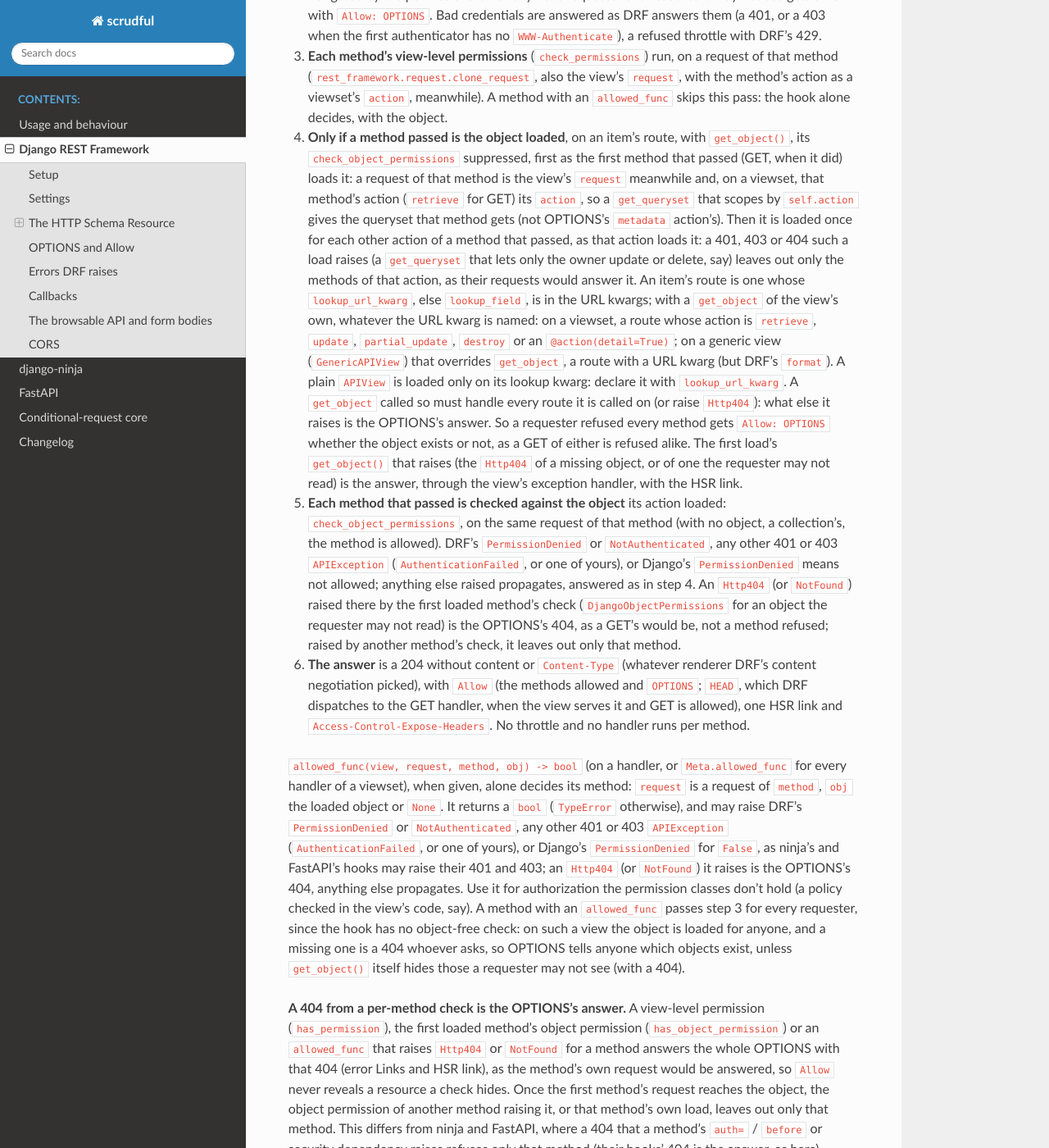
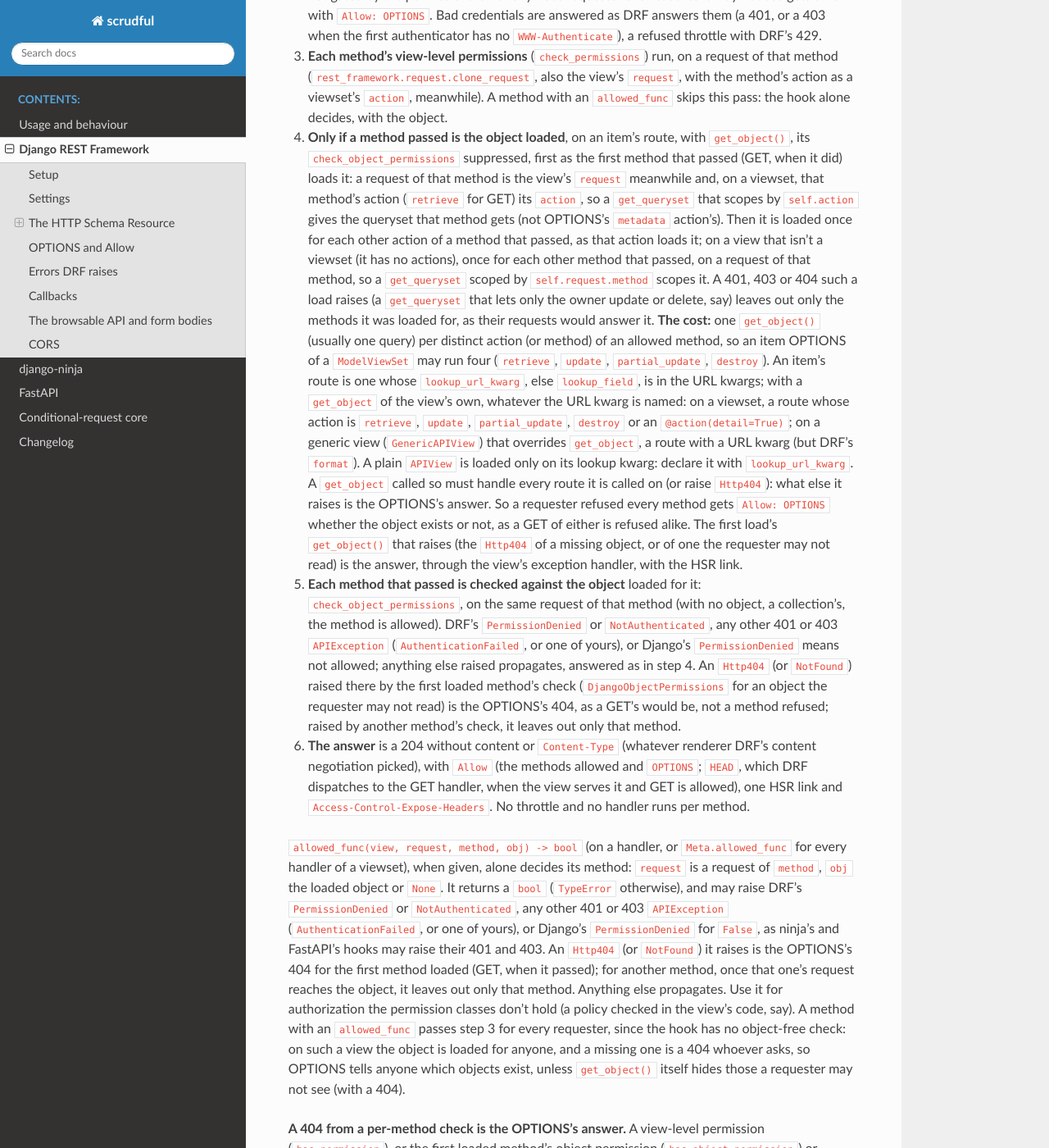
Before and after one commit to mimotoai/scrudful, a Sphinx documentation site: the page built from docs/source/rest_framework.rst, in a window 1280 px wide and 1400 px high, scrolled down 5889 px. Shown: the whole window at 82% size. Built offline with Sphinx 7.4.7 and the Read the Docs theme 3.1.0, drawn with Linux system fonts in a browser that asks for light colours; some of the changed text lies outside the part shown.

Commit message:
mr10 r2 C2 fix1: N2a N2b: per-method loads off viewsets; another hook's 404 refuses its method
A view that isn't a viewset has no actions: OPTIONS loads the object
once for each method that passed, on a request of that method, so a
get_queryset scoped by request.method is checked per method. Another
method's allowed_func raising Http404 now refuses only that method; the
first loaded method's 404 still answers. The DRF docs name the cost: up
to four get_object() calls on a ModelViewSet item.

Claude-Session: https://claude.ai/code/session_01SAZeWv3jW9kYJFL415oZPV

```diff
--- a/docs/source/rest_framework.rst
+++ b/docs/source/rest_framework.rst
@@ -342,10 +342,16 @@ With ``ScrudfulMetadata`` installed, OPTIONS is answered in this order:
    action (``retrieve`` for GET) its ``action``, so a ``get_queryset`` that
    scopes by ``self.action`` gives the queryset that method gets (not
    OPTIONS's ``metadata`` action's). Then it is loaded once for each other
-   action of a method that passed, as that action loads it: a 401, 403 or 404
-   such a load raises (a ``get_queryset`` that lets only the owner update or
-   delete, say) leaves out only the methods of that action, as their requests
-   would answer it. An item's route is one whose ``lookup_url_kwarg``,
+   action of a method that passed, as that action loads it; on a view that
+   isn't a viewset (it has no actions), once for each other method that
+   passed, on a request of that method, so a ``get_queryset`` scoped by
+   ``self.request.method`` scopes it. A 401, 403 or 404 such a load raises (a
+   ``get_queryset`` that lets only the owner update or delete, say) leaves out
+   only the methods it was loaded for, as their requests would answer it.
+   **The cost:** one ``get_object()`` (usually one query) per distinct action
+   (or method) of an allowed method, so an item OPTIONS of a ``ModelViewSet``
+   may run four (``retrieve``, ``update``, ``partial_update``, ``destroy``).
+   An item's route is one whose ``lookup_url_kwarg``,
    else ``lookup_field``, is in the URL kwargs; with a ``get_object`` of the
    view's own, whatever the URL kwarg is named: on a viewset, a route whose
    action is ``retrieve``, ``update``, ``partial_update``, ``destroy`` or an
@@ -359,8 +365,8 @@ With ``ScrudfulMetadata`` installed, OPTIONS is answered in this order:
    alike. The first load's ``get_object()`` that raises (the ``Http404`` of a
    missing object, or of one the requester may not read) is the answer,
    through the view's exception handler, with the HSR link.
-5. **Each method that passed is checked against the object** its action
-   loaded: ``check_object_permissions``, on the same request of that method
+5. **Each method that passed is checked against the object** loaded for
+   it: ``check_object_permissions``, on the same request of that method
    (with no object, a collection's, the method is allowed). DRF's
    ``PermissionDenied`` or ``NotAuthenticated``, any other 401 or 403
    ``APIException`` (``AuthenticationFailed``, or one of yours), or Django's
@@ -384,8 +390,10 @@ or ``None``. It returns a ``bool`` (``TypeError`` otherwise), and may raise
 DRF's ``PermissionDenied`` or ``NotAuthenticated``, any other 401 or 403
 ``APIException`` (``AuthenticationFailed``, or one of yours), or Django's
 ``PermissionDenied`` for ``False``, as ninja's and FastAPI's hooks may raise
-their 401 and 403; an ``Http404`` (or ``NotFound``) it raises is the OPTIONS's
-404, anything else propagates. Use it for
+their 401 and 403. An ``Http404`` (or ``NotFound``) it raises is the OPTIONS's
+404 for the first method loaded (GET, when it passed); for another method, once
+that one's request reaches the object, it leaves out only that method.
+Anything else propagates. Use it for
 authorization the permission classes don't hold (a policy checked in the
 view's code, say). A method with an ``allowed_func`` passes step 3 for every
 requester, since the hook has no object-free check: on such a view the object
@@ -394,16 +402,16 @@ anyone which objects exist, unless ``get_object()`` itself hides those a
 requester may not see (with a 404).
 
 **A 404 from a per-method check is the OPTIONS's answer.** A view-level
-permission (``has_permission``), the first loaded method's object permission
-(``has_object_permission``) or an ``allowed_func`` that raises ``Http404`` or
+permission (``has_permission``), or the first loaded method's object permission
+(``has_object_permission``) or ``allowed_func``, that raises ``Http404`` or
 ``NotFound`` for a method answers the whole OPTIONS with that 404 (error Links
 and HSR link), as the method's own request would be answered, so ``Allow``
 never reveals a resource a check hides. Once the first method's request
-reaches the object, the object permission of another method raising it, or
-that method's own load, leaves out only that method.
+reaches the object, another method's object permission or ``allowed_func``
+raising it, or that method's own load, leaves out only that method.
 This differs from ninja and FastAPI, where a 404 that a method's ``auth=`` /
-``before`` or security dependency raises refuses only that method (their hooks'
-404 is the answer, as here).
+``before`` or security dependency raises refuses only that method, and their
+hooks' 404 is always the answer.
 
 A 405 keeps DRF's ``Allow``, every method the view serves. An ``Accept`` that
 none of the view's renderers serves (e.g. ``text/html`` on a view without the
```
Also changed, not shown: CHANGELOG.rst (+9 -2 lines), 2 other files.
